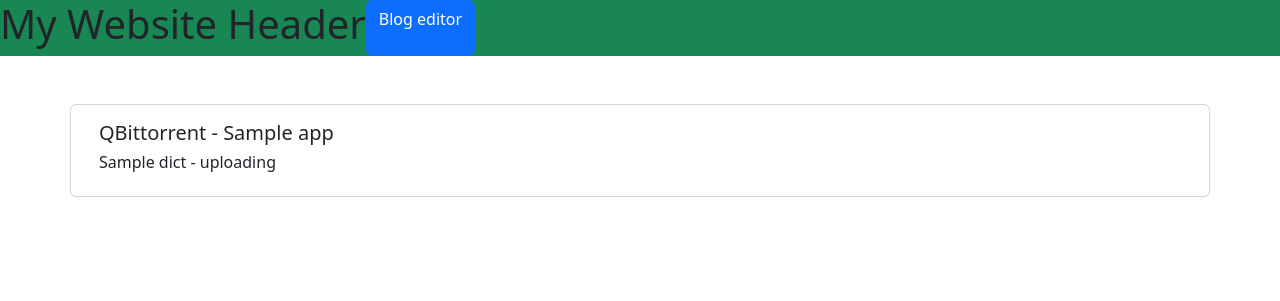
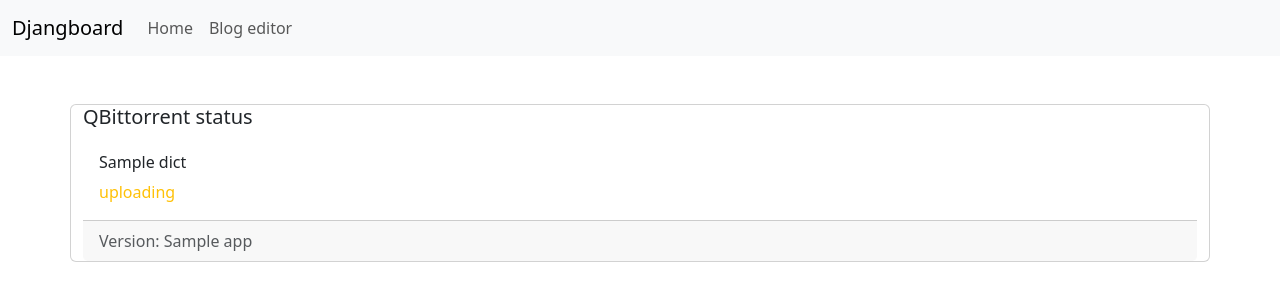
Before and after one commit to redines/Djangboard, a Django app: template DjangoBoard/boardApp/templates/home.html in a window 1280 px wide. Shown: the top 301 px of the page. Run offline with Django 4.2, Linux system fonts and the light colour scheme; the template is opened without the code that fills it: most values are stand-ins (such as "Sample title", 1, 10 or a date in 2020); some libraries are stand-ins or nearby versions.

Commit message:
fixed structure on dashboard site, fixed styling for navbar and torrent status

```diff
--- a/DjangoBoard/boardApp/templates/header.html
+++ b/DjangoBoard/boardApp/templates/header.html
@@ -1,4 +1,18 @@
-<header class="nav bg-success">
-    <h1>My Website Header</h1>
-    <a href="{% url 'blog_home' %}" class="btn btn-primary">Blog editor</a>
-</header>
+<nav class="navbar navbar-expand-lg navbar-light bg-light">
+    <div class="container-fluid">
+      <a class="navbar-brand" href="#">Djangboard</a>
+      <button class="navbar-toggler" type="button" data-bs-toggle="collapse" data-bs-target="#navbarNav" aria-controls="navbarNav" aria-expanded="false" aria-label="Toggle navigation">
+        <span class="navbar-toggler-icon"></span>
+      </button>
+      <div class="collapse navbar-collapse" id="navbarNav">
+        <ul class="navbar-nav">
+          <li class="nav-item">
+            <a href="{% url 'home' %}" class="nav-link">Home</a>
+          </li>
+          <li class="nav-item">
+            <a href="{% url 'blog_home' %}" class="nav-link">Blog editor</a>
+          </li>
+        </ul>
+      </div>
+    </div>
+  </nav>
--- a/DjangoBoard/boardApp/templates/home.html
+++ b/DjangoBoard/boardApp/templates/home.html
@@ -1,18 +1,35 @@
 {% extends "base.html" %}
+
 {% block title %}Home{% endblock %}
 
 {% block content %}
-
   <div class="row mt-5">
     <div class="card col">
+      <h5 class="card-title">QBittorrent status</h5>
       <div class="card-body">
-      <h5 class="card-title">QBittorrent - {{app}}</h5>
+        <div>
           {% for my_dict in listtorrent %}
             <div>
-          <h6>{{ my_dict.name }} - {{ my_dict.state }}</h6>
+              <h6>{{ my_dict.name }}</h6>
+              {% if my_dict.state == 'downloading' %}
+                <span class="text-success">{{ my_dict.state }}</span>
+              {% elif my_dict.state == 'uploading' %}
+                <span class="text-warning">{{ my_dict.state }}</span>
+              {% elif my_dict.state == 'error' %}
+                <span class="text-danger">{{ my_dict.state }}</span>
+              {% elif my_dict.state == 'stalledDL' %}
+                <span class="text-warning">{{ my_dict.state }}</span>
+              {% else %}
+                <span class="text-secondary">{{ my_dict.state }}</span>
+              {% endif %}
             </div>
+            {% if not forloop.last %}
+              <hr />
+            {% endif %}
           {% endfor %}
         </div>
       </div>
+      <div class="card-footer text-body-secondary">Version: {{app}}</div>
+    </div>
   </div>
 {% endblock content %}
--- a/DjangoBoard/boardApp/views.py
+++ b/DjangoBoard/boardApp/views.py
@@ -21,7 +21,11 @@
 
     with qbittorrentapi.Client(**conn_info) as qbt_client:
         for torrent in qbt_client.torrents_info():
-            new_dict = {"name":torrent.name, "state":torrent.state}
+            new_dict = {
+                "name":torrent.name,
+                "state":torrent.state
+                }
+
             listtorrent.append(new_dict)
 
     return render(request, "home.html",{'listtorrent':listtorrent,"app":qbt_client.app.version})
```
Also changed, not shown: DjangoBoard/BlogEditor/templates/Blogheader.html (+18 -4 lines), DjangoBoard/DjangoBoard/settings.py (+2 -15 lines). Lines whose indentation alone changed are shown as unchanged.
